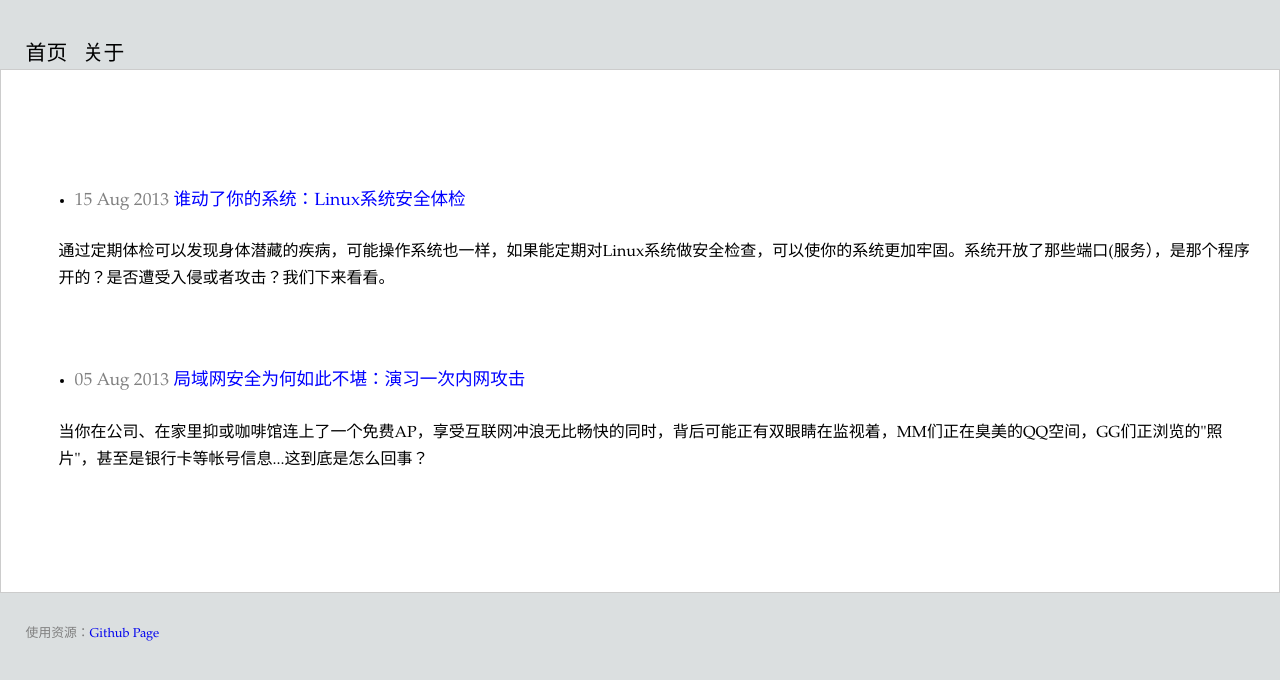
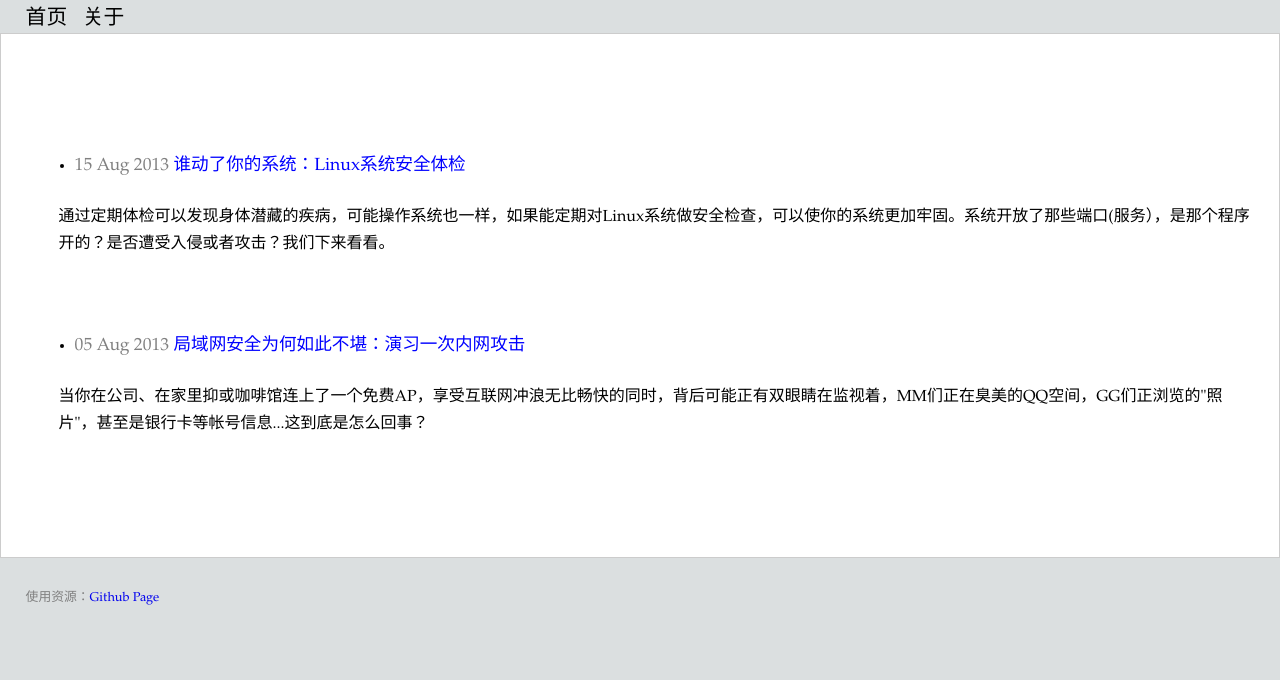
Before and after one commit to jsjwolf/pages, a Jekyll site: the page built from index.html, in a window 1280 px wide. Shown: the top 680 px of the page. Built offline with Jekyll 4.4.1, drawn with Linux system fonts in a browser that asks for light colours; Markdown is read by kramdown in place of the engine named in the settings; comment, search, counter and statistics services are not loaded.

Commit message:
header's margin-top devide deal with.

```diff
--- a/style/style.css
+++ b/style/style.css
@@ -8,6 +8,9 @@
 	#header,#main,#footer {
 		padding-left: 7%;
 		padding-right: 7%;
+	}
+	#header{
+		margin-top: 2em;
 	}
 	.bolg_desc_in {
 		margin-left: -1em;
@@ -64,8 +67,8 @@
 	background-color: rgb(219, 223, 224);
 }
 #header{
-	margin-top: 2em;
 	font-size:1.3em;
+	padding-top: 0.3em;
 }
 #header a:hover {
         text-decoration:none;
```
